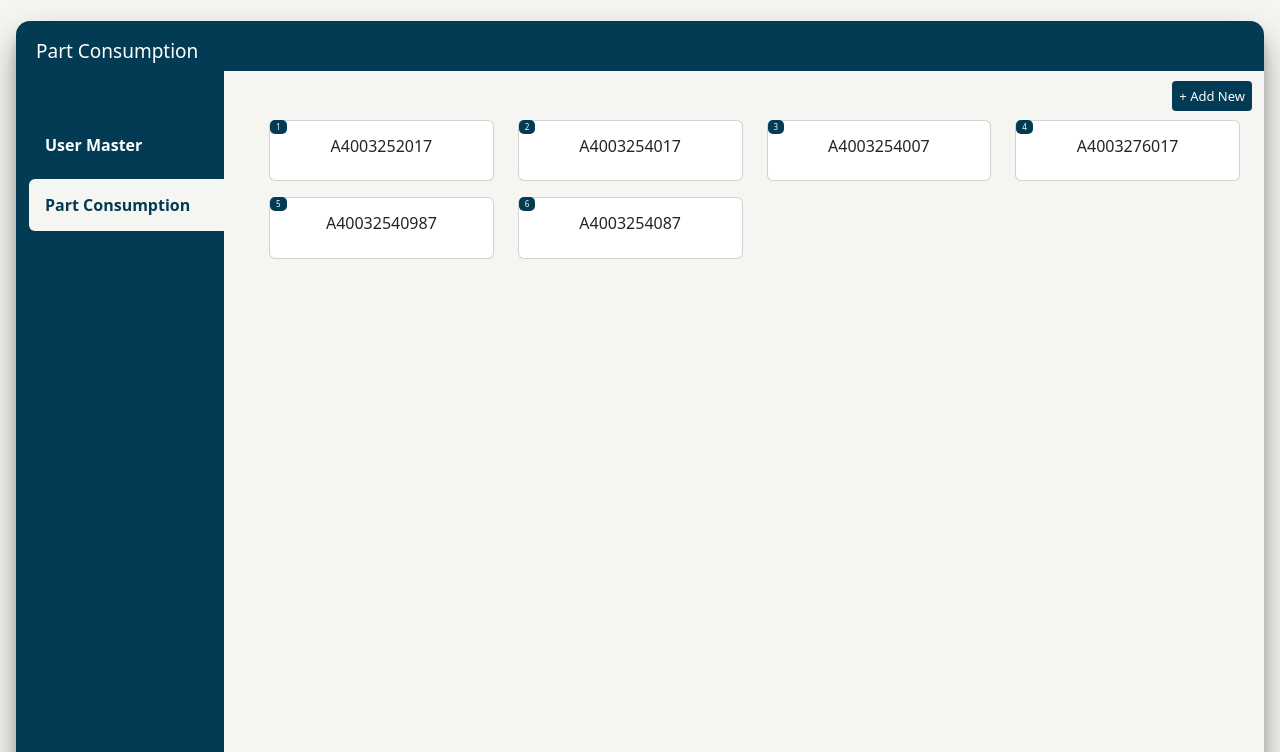
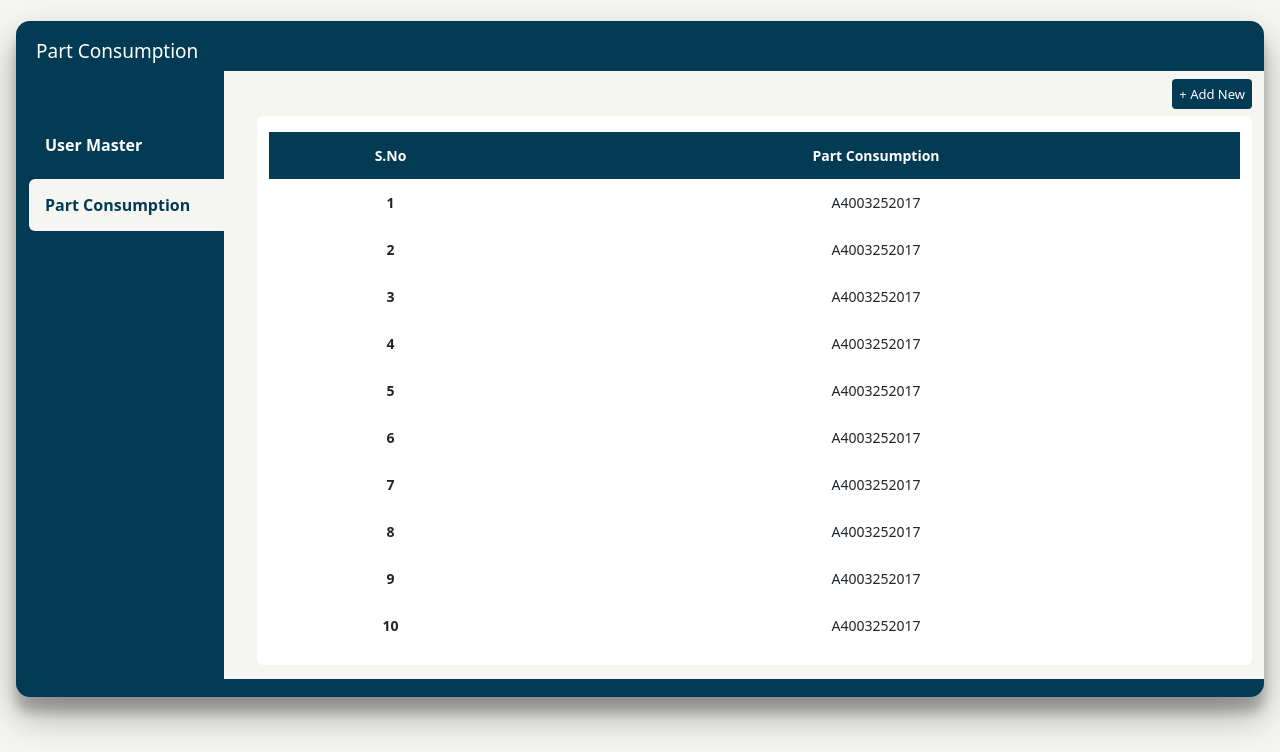
Before and after one commit to AlexSevael/CI_portal, a plain HTML site: page partconsumption.html in a window 1280 px wide. Shown: the part 48-800 px from the top of the page. Drawn offline with nearby package versions, Linux system fonts and the light colour scheme.

Commit message:
change partconsumption design

```diff
--- a/partconsumption.html
+++ b/partconsumption.html
@@ -52,119 +52,69 @@
                             </div>
                             <div class="col-10" style="background-color: #f5f6f1;">
                                 <div class="container">
-                                    <div class="row mt-3">
-                                        <div class="col-md-6">
-
-                                        </div>
-                                        <div class="col-md-6 text-end p-0">
-                                            <a href="#popup" class="add_new">+ Add New</a>
-                                        </div>
-                                    </div>
-                                    <section class="table_bg" style="height: 100vh;">
-                                        <div class="row">
-                                            <div class="col-md-3 mb-3">
-                                                <div class="card">
-                                                    <div class="card-body">
-                                                        <h6>1</h6>
-                                                        <h2>A4003252017</h2>
-                                                    </div>
-                                                  </div>
+                                    <section class="table_bg">
+                                        <div class="row mt-2">
+                                            <div class="col-md-9 p-0">
                                             </div>
-                                            <div class="col-md-3 mb-3">
-                                                <div class="card">
-                                                    <div class="card-body">
-                                                        <h6>2</h6>
-                                                        <h2>A4003254017</h2>
-                                                    </div>
-                                                  </div>
-                                            </div>
-                                            <div class="col-md-3 mb-3">
-                                                <div class="card">
-                                                    <div class="card-body">
-                                                        <h6>3</h6>
-                                                        <h2>A4003254007</h2>
-                                                    </div>
-                                                  </div>
-                                            </div>
-                                            <div class="col-md-3 mb-3">
-                                                <div class="card">
-                                                    <div class="card-body">
-                                                        <h6>4</h6>
-                                                        <h2>A4003276017</h2>
-                                                    </div>
-                                                  </div>
-                                            </div>
-                                            <div class="col-md-3 mb-3">
-                                                <div class="card">
-                                                    <div class="card-body">
-                                                        <h6>5</h6>
-                                                        <h2>A40032540987</h2>
-                                                    </div>
-                                                  </div>
-                                            </div>
-                                            <div class="col-md-3 mb-3">
-                                                <div class="card">
-                                                    <div class="card-body">
-                                                        <h6>6</h6>
-                                                        <h2>A4003254087</h2>
-                                                    </div>
-                                                  </div>
+                                            <div class="col-md-3 text-end p-0">
+                                                <a href="#popup" class="add_new">+ Add New</a>
+                                                <!-- <button class="add_new" style="padding: 5px 9px;">Bulk Upload</button> -->
                                             </div>
                                         </div>
-                                        <!-- <div class="row">
+                                        <div class="row mt-2 pt-1">
                                             <div class="col-md-12" style="background-color: #fff;border-radius: 6px;overflow-y: auto;">
                                                 <table class="table mt-3 user_master">
-                                                    <thead>
+                                                    <thead style="background: #043b54;color: #fff;">
                                                         <tr>
-                                                            <th style="width: 19%;" scope="col">S.No</th>
-                                                            <th scope="col">Name</th>
+                                                            <th scope="col">S.No</th>
+                                                            <th scope="col">Part Consumption</th>
                                                         </tr>
                                                     </thead>
                                                     <tbody>
                                                         <tr>
                                                             <th scope="row">1</th>
-                                                            <td>Sevael</td>
+                                                            <td>A4003252017</td>
                                                         </tr>
                                                         <tr>
                                                             <th scope="row">2</th>
-                                                            <td>Sevael</td>
+                                                            <td>A4003252017</td>
                                                         </tr>
                                                         <tr>
                                                             <th scope="row">3</th>
-                                                            <td>Sevael</td>
+                                                            <td>A4003252017</td>
                                                         </tr>
                                                         <tr>
                                                             <th scope="row">4</th>
-                                                            <td>Sevael</td>
+                                                            <td>A4003252017</td>
                                                         </tr>
                                                         <tr>
                                                             <th scope="row">5</th>
-                                                            <td>Sevael</td>
+                                                            <td>A4003252017</td>
                                                         </tr>
                                                         <tr>
                                                             <th scope="row">6</th>
-                                                            <td>Sevael</td>
+                                                            <td>A4003252017</td>
                                                         </tr>
                                                         <tr>
                                                             <th scope="row">7</th>
-                                                            <td>Sevael</td>
+                                                            <td>A4003252017</td>
                                                         </tr>
                                                         <tr>
                                                             <th scope="row">8</th>
-                                                            <td>Sevael</td>
+                                                            <td>A4003252017</td>
                                                         </tr>
                                                         <tr>
                                                             <th scope="row">9</th>
-                                                            <td>Sevael</td>
+                                                            <td>A4003252017</td>
                                                         </tr>
                                                         <tr>
                                                             <th scope="row">10</th>
-                                                            <td>Sevael</td>
+                                                            <td>A4003252017</td>
                                                         </tr>
                                                     </tbody>
                                                 </table>
                                             </div>
-                                        </div> -->
+                                        </div>
                                     </section>
                                 </div>
 
```
